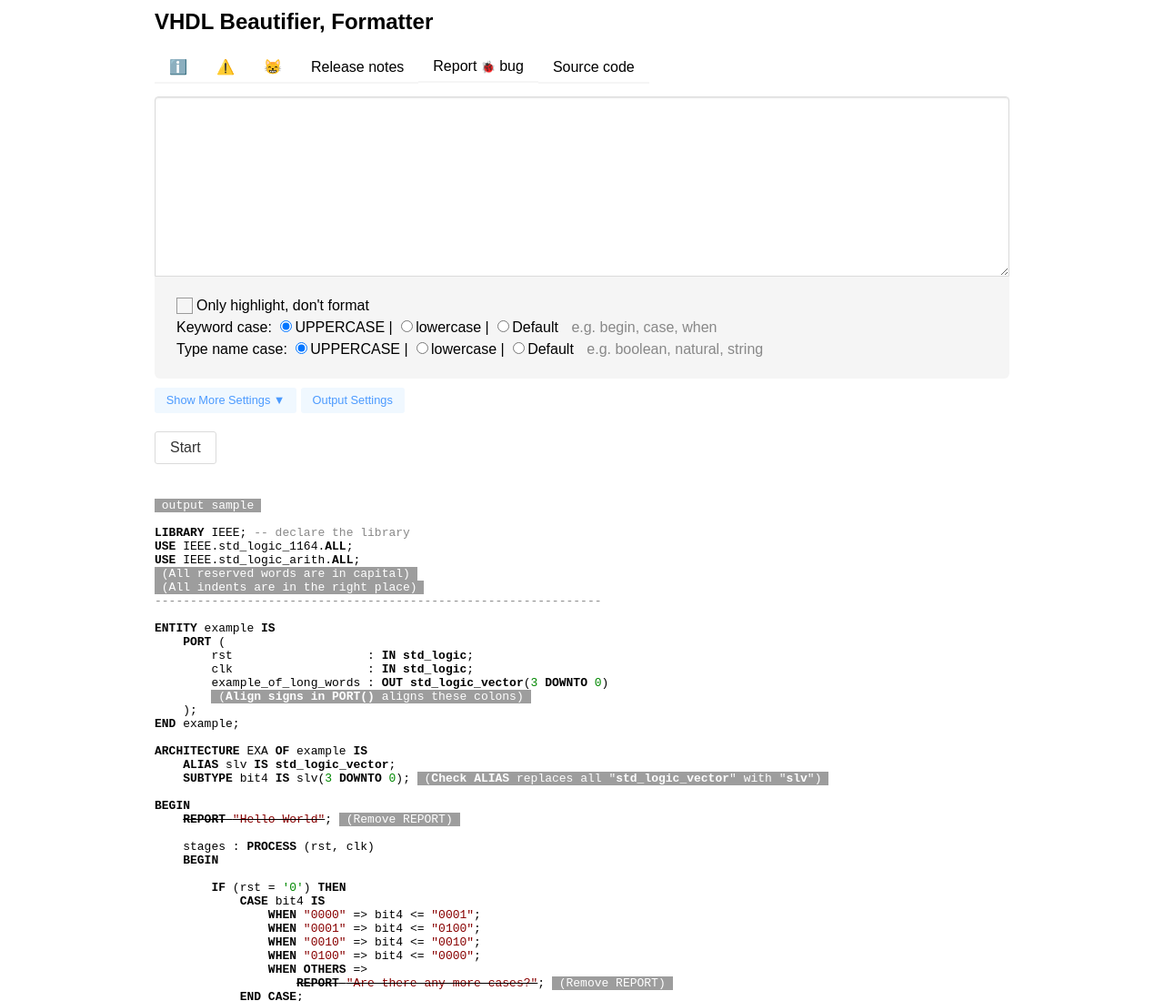
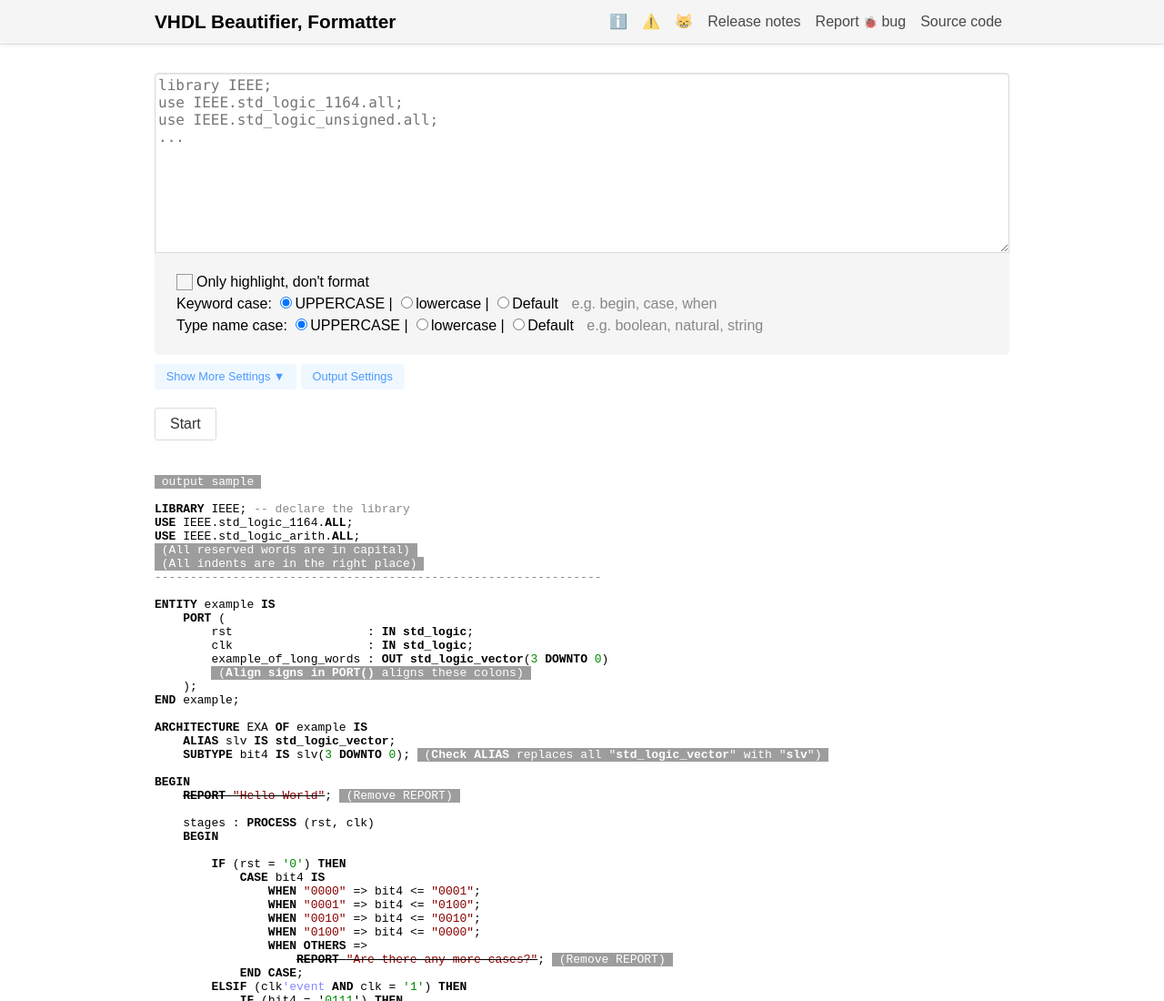
Before and after one commit to g2384/VHDLFormatter, a plain HTML site: page index.html in a window 1280 px wide. Shown: the top 1100 px of the page at 91% size. Drawn offline with Linux system fonts and the light colour scheme.

Commit message:
be more professional

```diff
--- a/index.html
+++ b/index.html
@@ -28,8 +28,9 @@
 
 <body>
     <div class="content">
+<div class="top-bar">
+    <div class="container">
     <h2>VHDL Beautifier, Formatter</h2>
-    <p style="color:#888">
         <ul>
             <li>
                 <div class="tooltip emoji top-button" onclick="showInfo();">&#x2139;
@@ -75,7 +76,8 @@
                 <a class="top-button" href="https://github.com/g2384/VHDLFormatter">Source code</a>
             </li>
         </ul>
-    </p>
+</div>
+</div>
     <textarea id="in" rows="10" wrap="off"></textarea>
     <br>
     <div class="setting-field">
@@ -297,6 +299,9 @@
     <script>
         const localStorageSettingKey = "settings";
         const localStorageNoFormatKey = "noFormat";
+
+        var areaIn = document.getElementById("in");
+        areaIn.placeholder = "library IEEE;\nuse IEEE.std_logic_1164.all;\nuse IEEE.std_logic_unsigned.all;\n...";
 
         function showHideSettings() {
             var settingsDiv = document.getElementById("settings_div");
--- a/style.css
+++ b/style.css
@@ -33,11 +33,7 @@ ul {
     flex-wrap: wrap;
     max-width: 100%;
     list-style: none;
-    align-items: center;
-    display: flex;
     flex-grow: 1;
-    flex-shrink: 0;
-    justify-content: flex-start;
     padding: 0px;
 }
 
@@ -50,23 +46,62 @@ li {
 }
 
 .top-button {
-    color: #000;
+    color: rgba(0, 0, 0, 0.7);
     font-size: 1rem;
     line-height: 1rem;
-    padding: .5em 1em;
+    padding: 1em 0.5em;
     margin: 0;
     cursor: pointer;
-    margin-bottom: -2px;
     border-radius: 0px;
-    background-color: #fff;
-    border-bottom: solid 2px #f5f5f5;
+    background-color: #f5f5f5;
 }
 
 .top-button:hover {
-    border-bottom: solid 2px #dbdbdb;
-    background: rgba(0, 0, 0, .03);
+    color: #000;
+    background: #eff0f1;
     -webkit-transition: .1s background-color ease;
     transition: .1s background-color ease;
+}
+
+.top-bar {
+    position: fixed;
+    top: 0;
+    left: 0;
+    width: 100%;
+    background-color: #f5f5f5;
+    box-sizing: border-box;
+    box-shadow: 0 1px 0 rgba(12, 13, 14, 0.1), 0 1px 6px rgba(59, 64, 69, 0.1);
+}
+
+.top-bar .container {
+    margin: 0 auto;
+    max-width: 940px;
+    display: flex;
+    box-sizing: border-box;
+    flex-flow: row wrap;
+    align-items: center;
+}
+
+.top-bar h2 {
+    flex-shrink: 0;
+    display: flex;
+    justify-content: flex-start;
+    font-size: 1.3em;
+    line-height: 1.3em;
+    margin: 0px;
+    cursor: default;
+}
+
+.top-bar ul {
+    flex-shrink: 0;
+    display: flex;
+    align-items: center;
+    justify-content: flex-end;
+    margin: 0px;
+}
+
+#in {
+    margin-top: 70px;
 }
 
 .inline-emoji {
```
